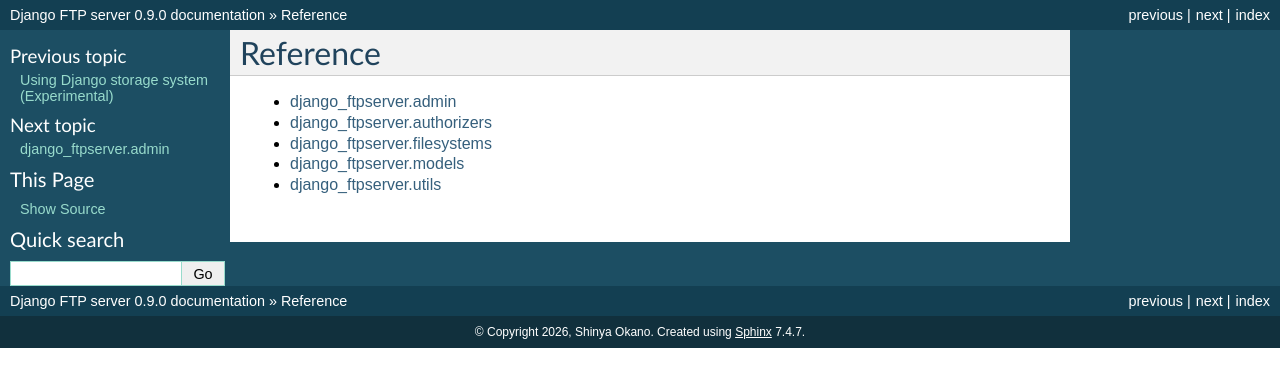
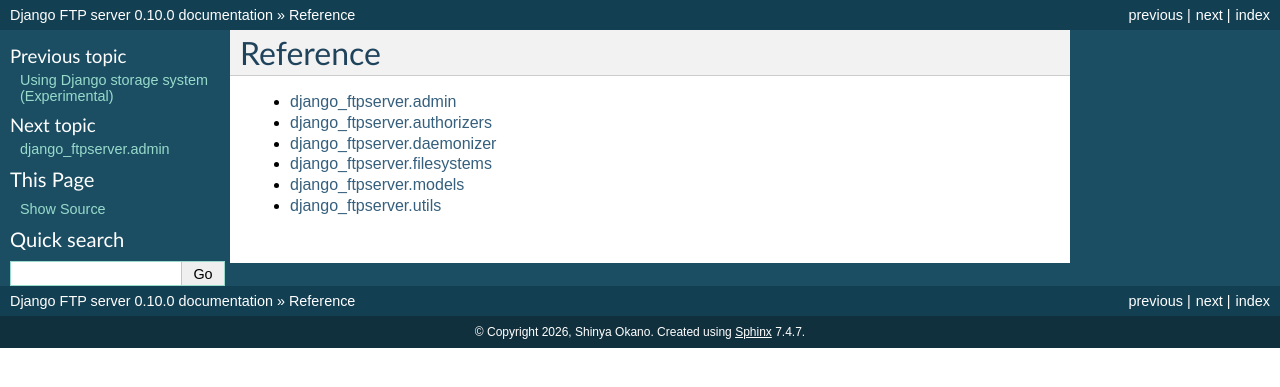
Before and after one commit to tokibito/django-ftpserver, a Sphinx documentation site: the page built from docs/source/reference/index.rst, in a window 1280 px wide. Shown: the top 387 px of the page. Built offline with Sphinx 7.4.7, drawn with Linux system fonts in a browser that asks for light colours.

Commit message:
adjust docs

```diff
--- a/README.rst
+++ b/README.rst
@@ -55,8 +55,8 @@ Getting Started
 Requirements
 ============
 
-* Target Python version is 3.9, 3.10, 3.11, 3.12
-* Django>=3.2
+* Target Python version is 3.10, 3.11, 3.12, 3.13, 3.14
+* Django>=4.2
 * pyftpdlib
 
 License
--- a/docs/source/conf.py
+++ b/docs/source/conf.py
@@ -82,9 +82,9 @@ author = u'Shinya Okano'
 # built documents.
 #
 # The short X.Y version.
-version = '0.9.0'
+version = '0.10.0'
 # The full version, including alpha/beta/rc tags.
-release = '0.9.0'
+release = '0.10.0'
 
 # The language for content autogenerated by Sphinx. Refer to documentation
 # for a list of supported languages.
--- /dev/null
+++ b/docs/source/reference/django_ftpserver.daemonizer.rst
@@ -0,0 +1,6 @@
+===========================
+django_ftpserver.daemonizer
+===========================
+
+.. automodule:: django_ftpserver.daemonizer
+   :members:
--- a/docs/source/reference/index.rst
+++ b/docs/source/reference/index.rst
@@ -7,6 +7,7 @@ Reference
 
    django_ftpserver.admin
    django_ftpserver.authorizers
+   django_ftpserver.daemonizer
    django_ftpserver.filesystems
    django_ftpserver.models
    django_ftpserver.utils
```
Also changed, not shown: docs/requirements.txt (+4 -3 lines), 2 other files.
